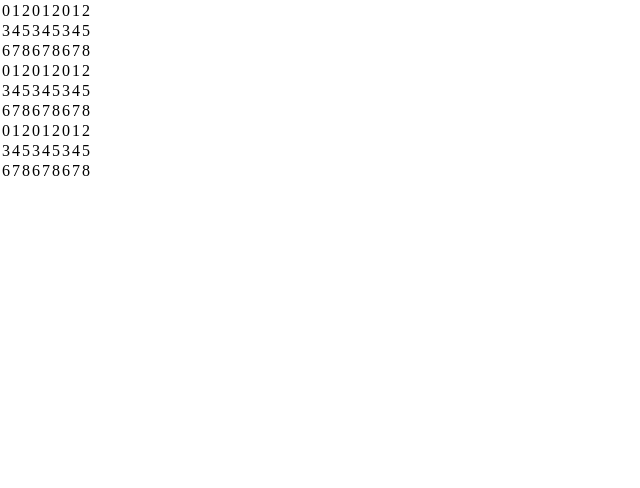
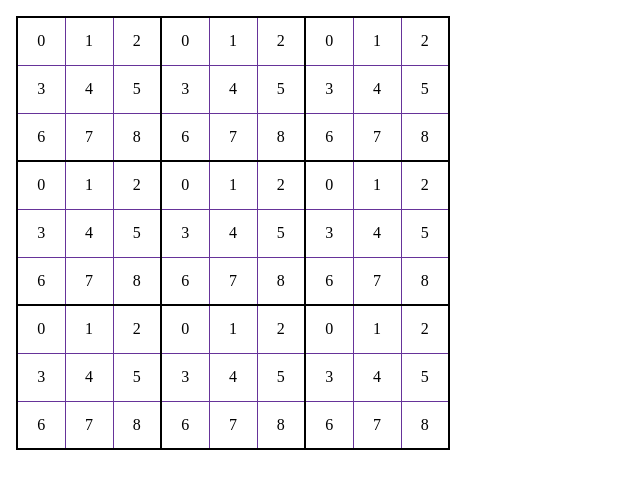
Before and after one commit to eleethesontai/sudoku, a plain HTML site: page index.html in a window 1280 px wide. Shown: the whole page, without its empty margins (0-640 px from the left). Drawn offline with Linux system fonts and the light colour scheme.

Commit message:
test.html

```diff
--- a/index.html
+++ b/index.html
@@ -8,8 +8,46 @@
                 padding: 0;
                 box-sizing: border-box;
             }
-            td::after {
+            body {
+                height: 100vh;
+                width: 100vw;
+                padding: 1rem;
+            }
+            #board {
+                border-collapse: collapse;
+            }
+            #board td {
+                width: 3rem;
+                height: 3rem;
+                text-align: center;
+                border: 1px solid rebeccapurple;
+            }
+            #board td:hover {
+                background-color: steelblue;
+            }
+            #board td::after {
                 content: attr(box-cell);
+            }
+
+            #board [box-cell="0"],
+            #board [box-cell="1"],
+            #board [box-cell="2"] {
+                border-top: 2px solid black;
+            }
+            #board [box-cell="2"],
+            #board [box-cell="5"],
+            #board [box-cell="8"] {
+                border-right: 2px solid black;
+            }
+            #board [box-cell="6"],
+            #board [box-cell="7"],
+            #board [box-cell="8"] {
+                border-bottom: 2px solid black;
+            }
+            #board [box-cell="0"],
+            #board [box-cell="3"],
+            #board [box-cell="6"] {
+                border-left: 2px solid black;
             }
         </style>
     </head>
```
Also changed, not shown: test.html (added, +29 -0 lines), test.js (+11 -5 lines).
